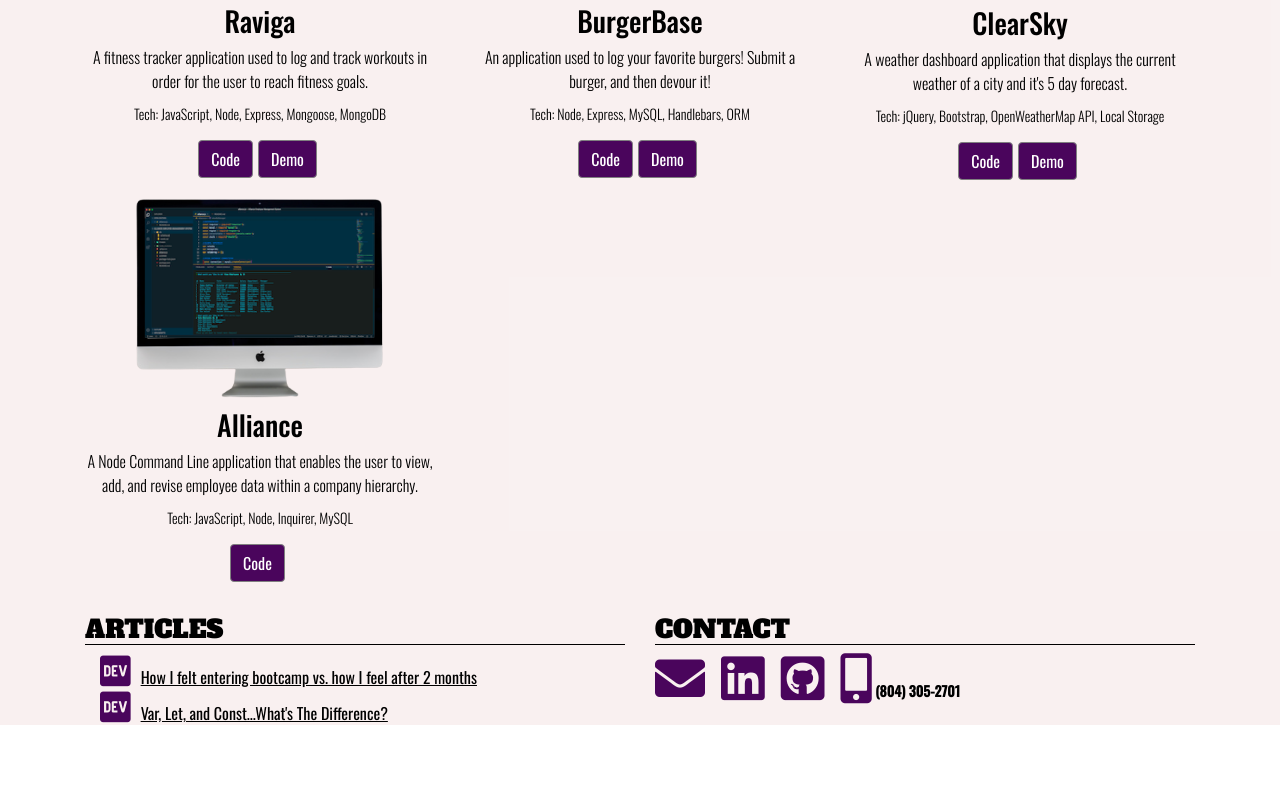
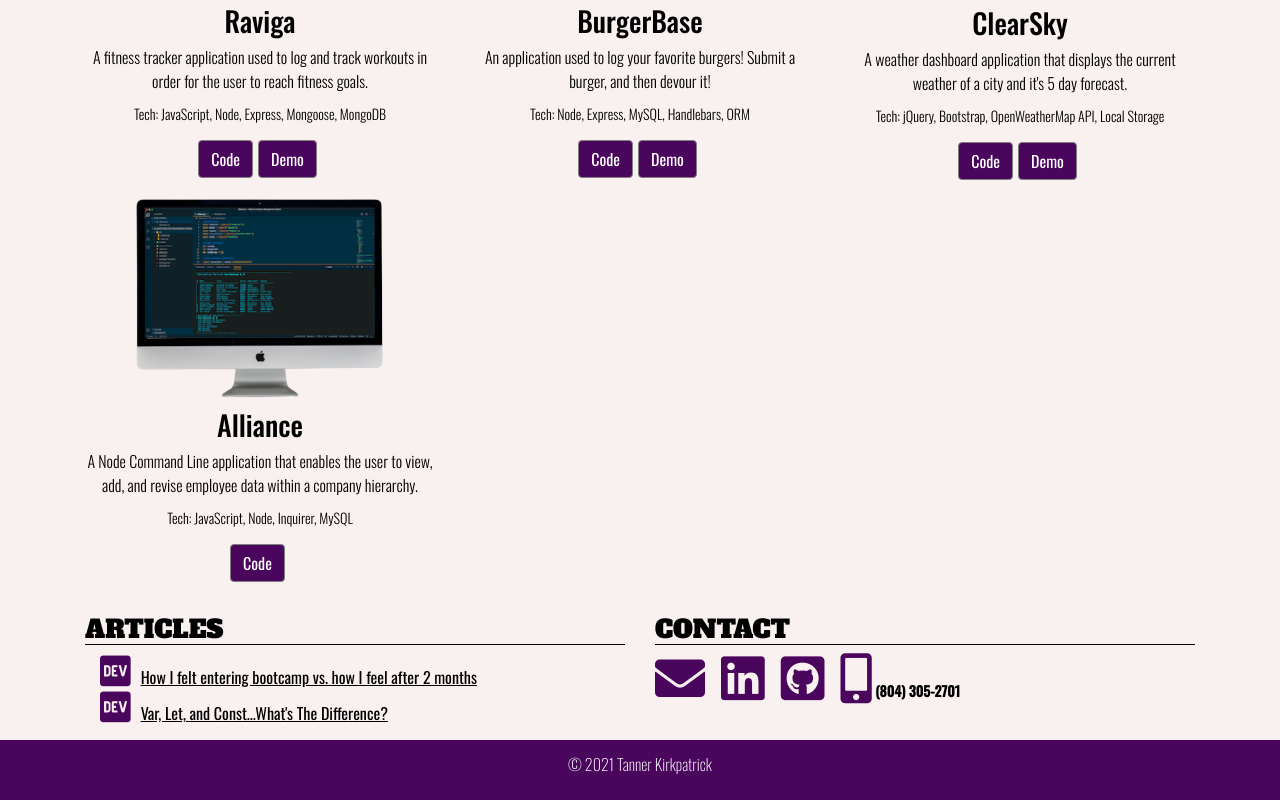
Before and after one commit to twkirkpatrick/react-portfolio, a React (Create React App) app: page / in a window 1280 px wide. Shown: the part 2010-2810 px from the top of the page. Before the commit the page ends 2735 px from the top, so only its background shows below. Built offline with nearby package versions, Linux system fonts and the light colour scheme.

Commit message:
footer added

```diff
--- a/src/App.css
+++ b/src/App.css
@@ -20,6 +20,10 @@ html {
 #projects,
 #articles {
   background-color: rgba(247, 234, 234, 0.692);
+}
+
+#articles {
+  padding-bottom: 15px;
 }
 
 .tech-img {
@@ -133,3 +137,13 @@ a.navbar-brand:hover {
   margin-right: 10px;
   color: rgb(74, 5, 92);
 }
+
+#footer {
+  width: 100%;
+  background-color: rgb(74, 5, 92);
+  padding: 8px;
+  text-align: center;
+  color: white;
+  font-family: "Oswald", sans-serif;
+  font-weight: 100;
+}
--- a/src/App.js
+++ b/src/App.js
@@ -4,6 +4,7 @@ import Landing from "./components/Landing";
 import About from "./components/About";
 import Projects from "./components/Projects";
 import Articles from "./components/Articles";
+import Footer from "./components/Footer";
 import "bootstrap/dist/css/bootstrap.min.css";
 import "./App.css";
 
@@ -15,6 +16,7 @@ function App() {
       <About />
       <Projects />
       <Articles />
+      <Footer />
     </div>
   );
 }
--- /dev/null
+++ b/src/components/Footer.js
@@ -0,0 +1,11 @@
+import React from "react";
+
+const Footer = () => {
+  return (
+    <div id="footer">
+      <p style={{ marginTop: "4px" }}>&copy; 2021 Tanner Kirkpatrick</p>
+    </div>
+  );
+};
+
+export default Footer;
```
